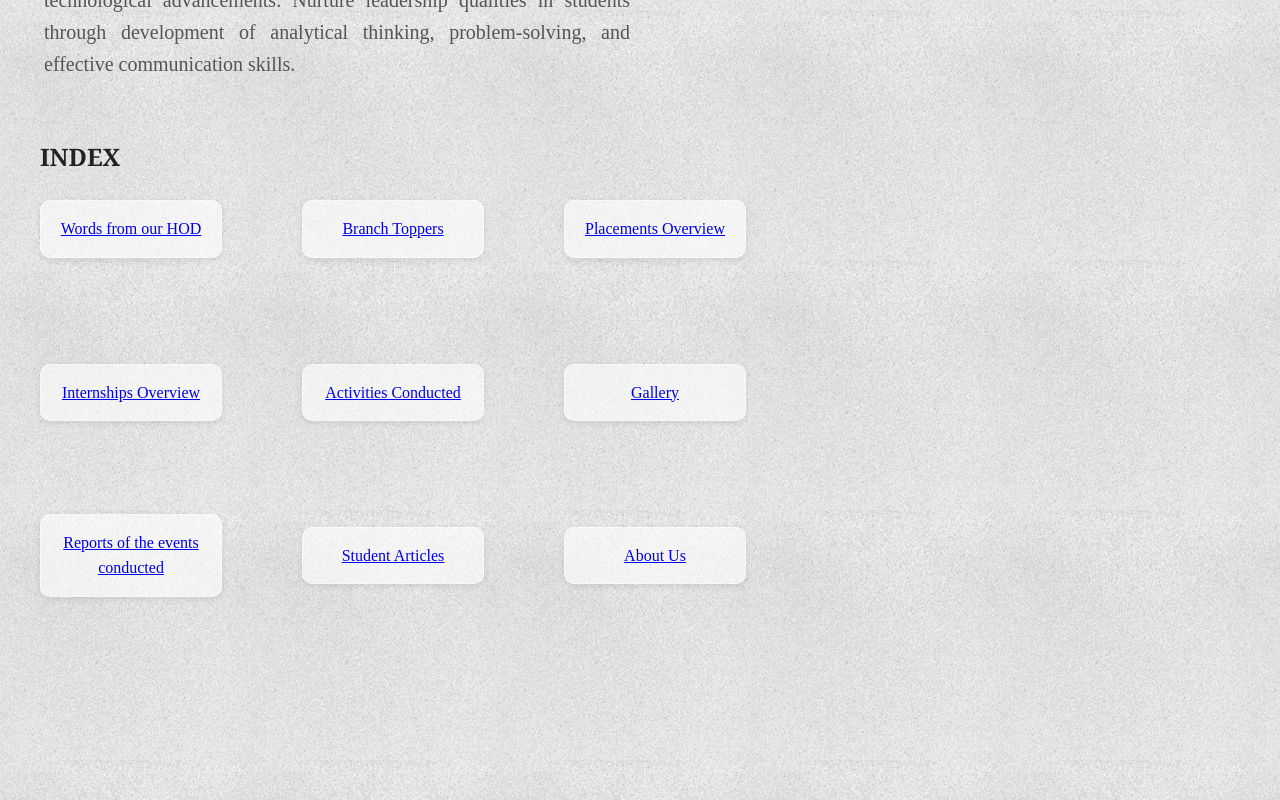
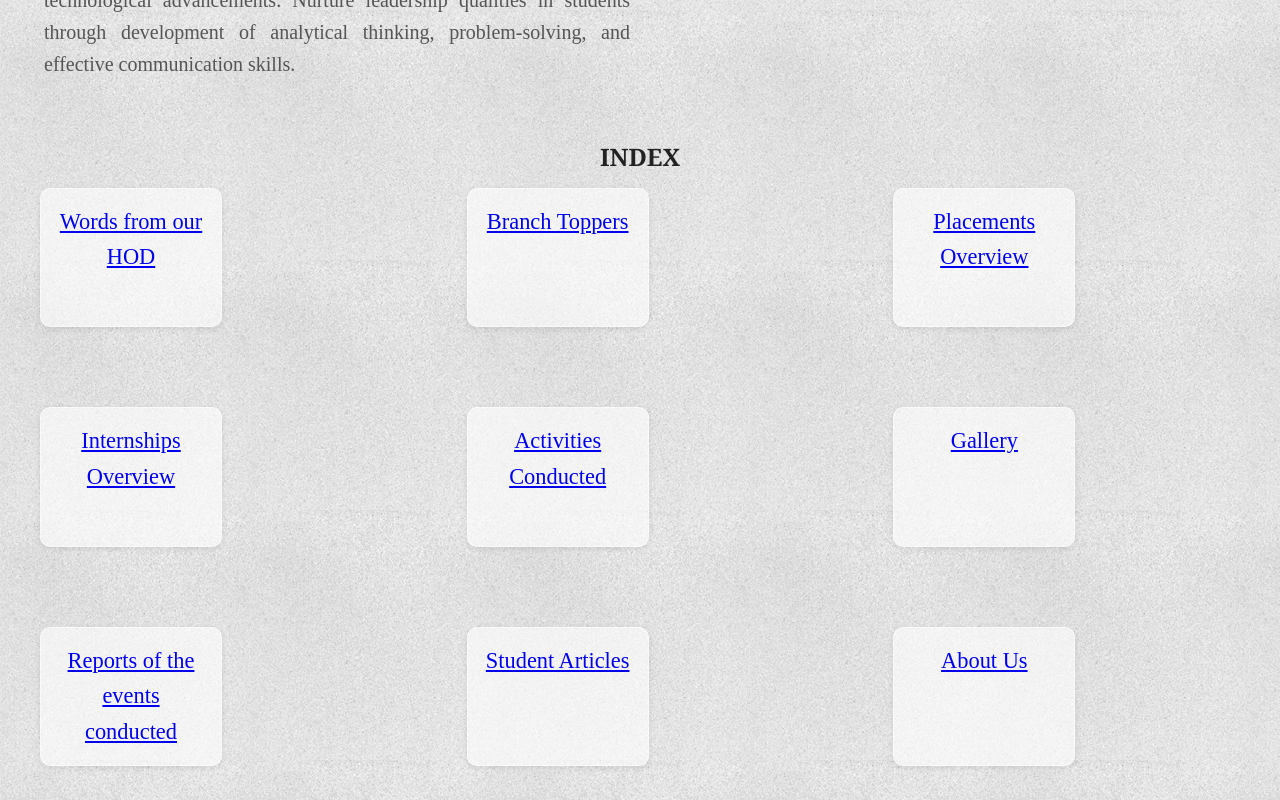
Before and after one commit to DevTaneja/Newsletter, a website: page index.html in a window 1280 px wide. Shown: the part 1240-2040 px from the top of the page. Drawn offline with nearby package versions, Linux system fonts and the light colour scheme; a web font is replaced by a local one.

Commit message:
final Index -1

```diff
--- a/index.css
+++ b/index.css
@@ -117,12 +117,19 @@ p {
   height: auto;
   margin: 0px;
 }
+.index{
+  align-items: center;
+  justify-content: center;
+  text-align: center;
+}
 .Grid{
   display: grid;
-  align-items: center;
+  justify-content:center;
+  /* align-items: center; */
   grid-template-columns: repeat(3,1fr);
   grid-template-rows: repeat(3,1fr);
   gap: 5rem;
+  font-size: 1.4rem;
 }
 .text-container {
   display: grid;
--- a/index.html
+++ b/index.html
@@ -93,7 +93,6 @@
       </div>
       <div class="index">
         <h2> INDEX</h2>
-        <div class="Grid">
           <div class="Grid">
             <div class="student-box">
               <a href="#HOD">Words from our HOD</a>
@@ -122,7 +121,6 @@
             <div class="student-box">
               <a href="#About-Us">About Us</a>
             </div>
-          </div>
 
       </div>
       <section id="HOD">
```
